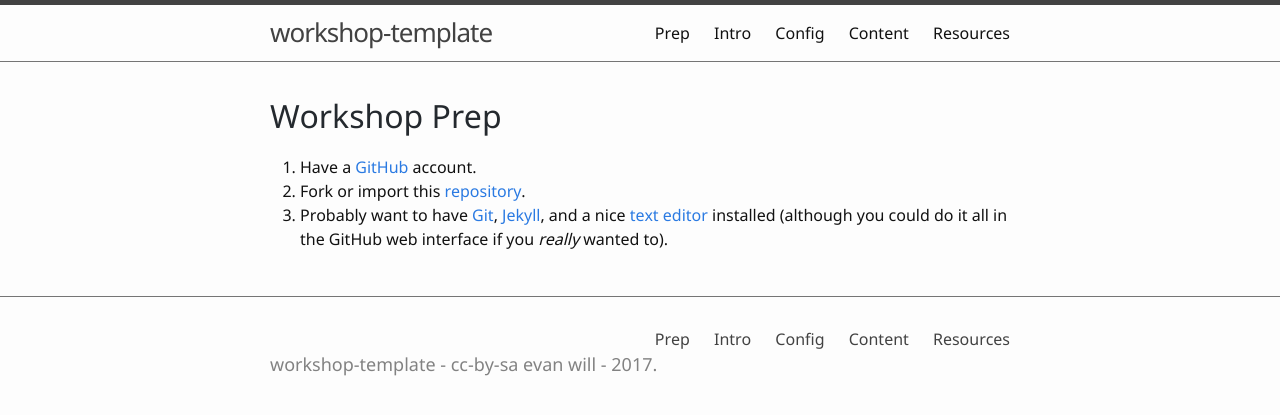
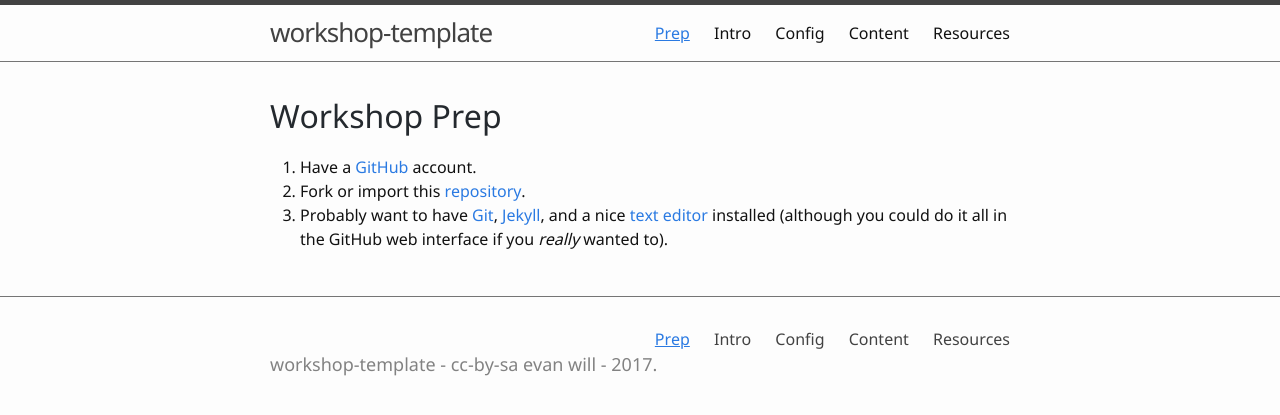
Before and after one commit to evanwill/workshop-template, a Jekyll site: the page built from 0-prep.md, in a window 1280 px wide. Shown: the top 415 px of the page. Built offline with Jekyll 4.4.1, drawn with Linux system fonts in a browser that asks for light colours.

Commit message:
add active class for nav

```diff
--- a/_includes/footer.html
+++ b/_includes/footer.html
@@ -4,7 +4,7 @@
     <div class="footer-nav">
         {% for lesson in site.pages %}
           {% if lesson.nav == true %}
-          <a class="page-link" href="{{ lesson.url | absolute_url }}">{{ lesson.title | escape }}</a>
+          <a class="page-link{% if page.url == lesson.url %} active{% endif %}" href="{{ lesson.url | absolute_url }}">{{ lesson.title | escape }}</a>
           {% endif %}
         {% endfor %}
     </div>
--- a/_includes/header.html
+++ b/_includes/header.html
@@ -2,7 +2,7 @@
 
   <div class="wrapper">
 
-    <a class="site-title" href="{{ "/" | absolute_url }}">{{ site.title | escape }}</a>
+    <a class="site-title" href="{{ '/' | absolute_url }}">{{ site.title | escape }}</a>
 
     <nav class="site-nav">
       <span class="menu-icon">
@@ -16,7 +16,7 @@
       <div class="trigger">
         {% for lesson in site.pages %}
           {% if lesson.nav == true %}
-          <a class="page-link" href="{{ lesson.url | absolute_url }}">{{ lesson.title | escape }}</a>
+          <a class="page-link{% if page.url == lesson.url %} active{% endif %}" href="{{ lesson.url | absolute_url }}">{{ lesson.title | escape }}</a>
           {% endif %}
         {% endfor %}
       </div>
--- a/_sass/_custom.scss
+++ b/_sass/_custom.scss
@@ -4,3 +4,7 @@
     border: solid 1px $grey-color-light;
     border-radius: 5px;
 }
+.site-nav .active, .site-footer .active {
+    text-decoration: underline;
+    color: $active-color;
+}
```
